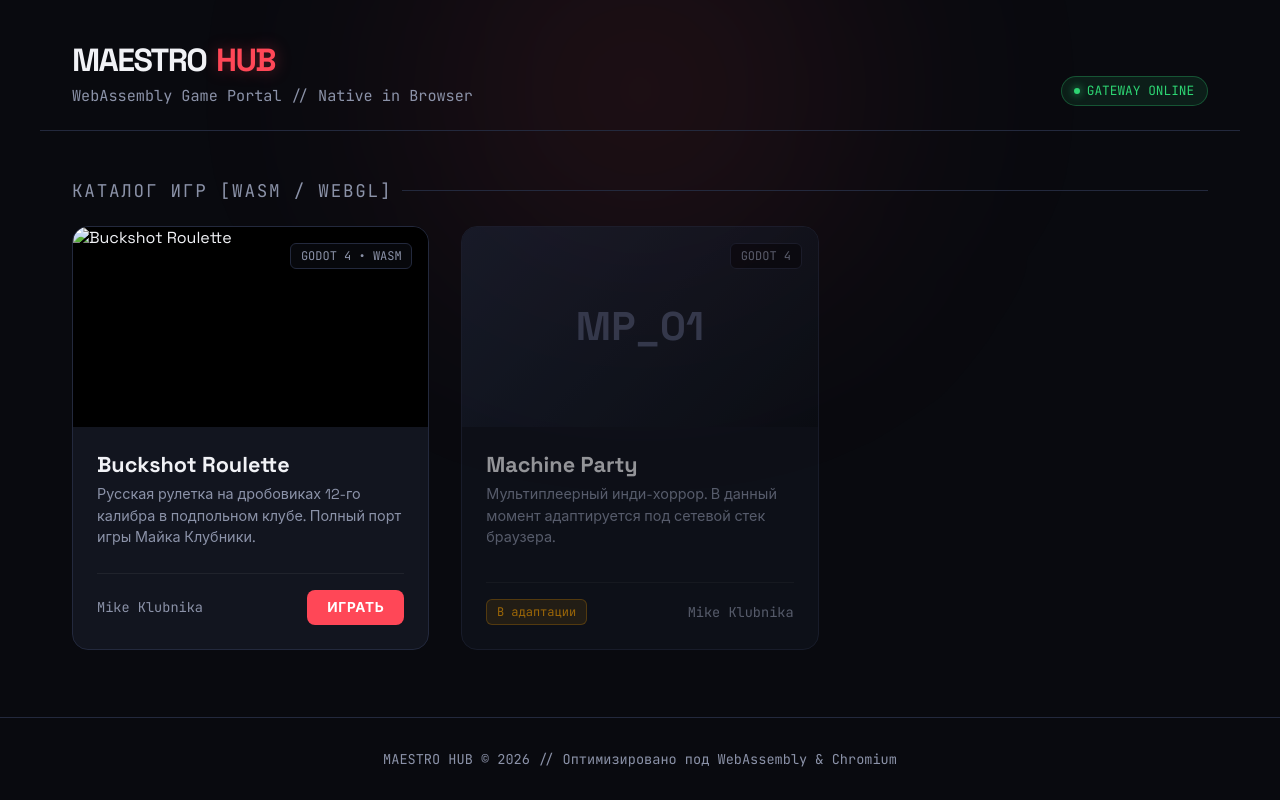
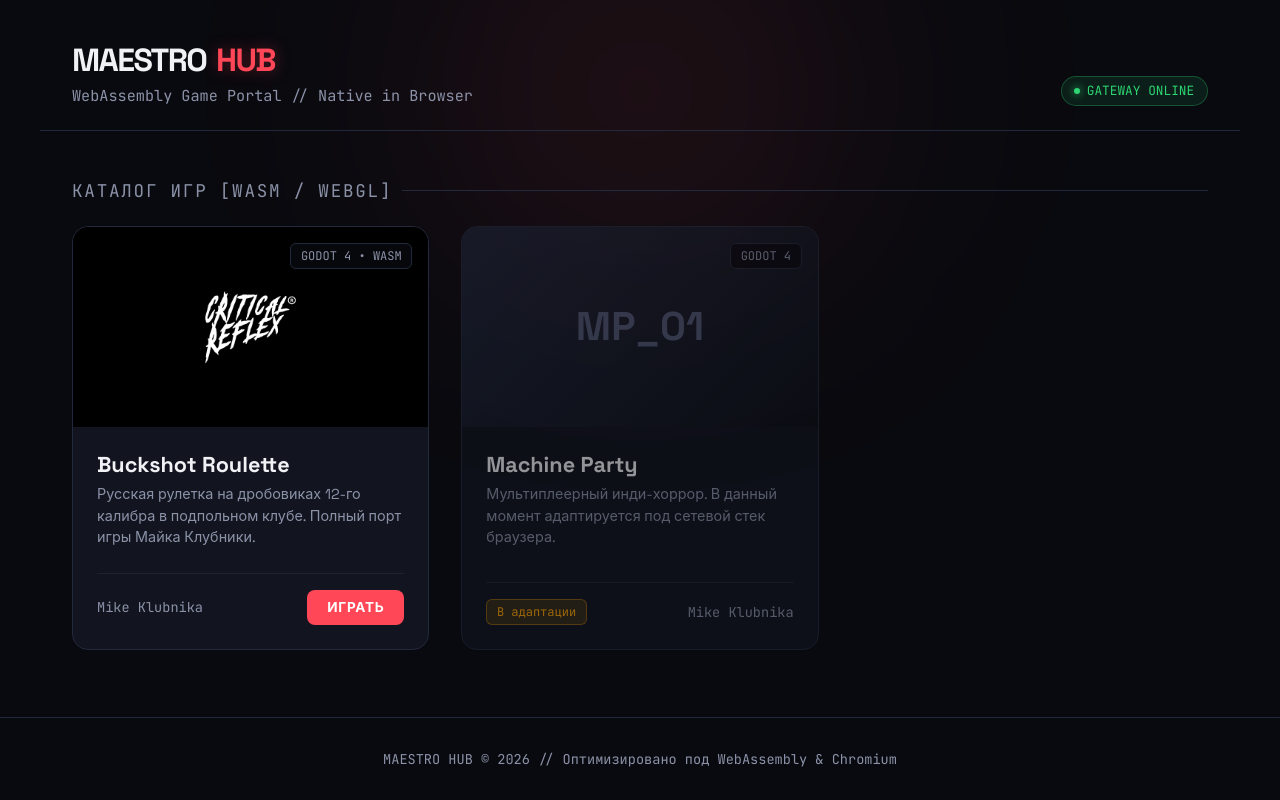
Before and after one commit to HE-MAESTRO/game-hub, a plain HTML site: page index.html in a window 1280 px wide. Drawn offline with Linux system fonts and the light colour scheme; the site is published under a folder, as on GitHub Pages, so addresses that start at the root find nothing.

Commit message:
fix: make buckshot card link relative for gh pages subpath

```diff
--- a/index.html
+++ b/index.html
@@ -292,9 +292,9 @@
 
         <div class="games-grid">
             <!-- Buckshot Roulette -->
-            <a href="/buckshot/" class="game-card">
+            <a href="./buckshot/" class="game-card">
                 <div class="card-preview">
-                    <img src="/buckshot/buckshot-roulette.png" alt="Buckshot Roulette">
+                    <img src="./buckshot/buckshot-roulette.png" alt="Buckshot Roulette">
                     <span class="tag-tech">GODOT 4 • WASM</span>
                 </div>
                 <div class="card-content">
```
